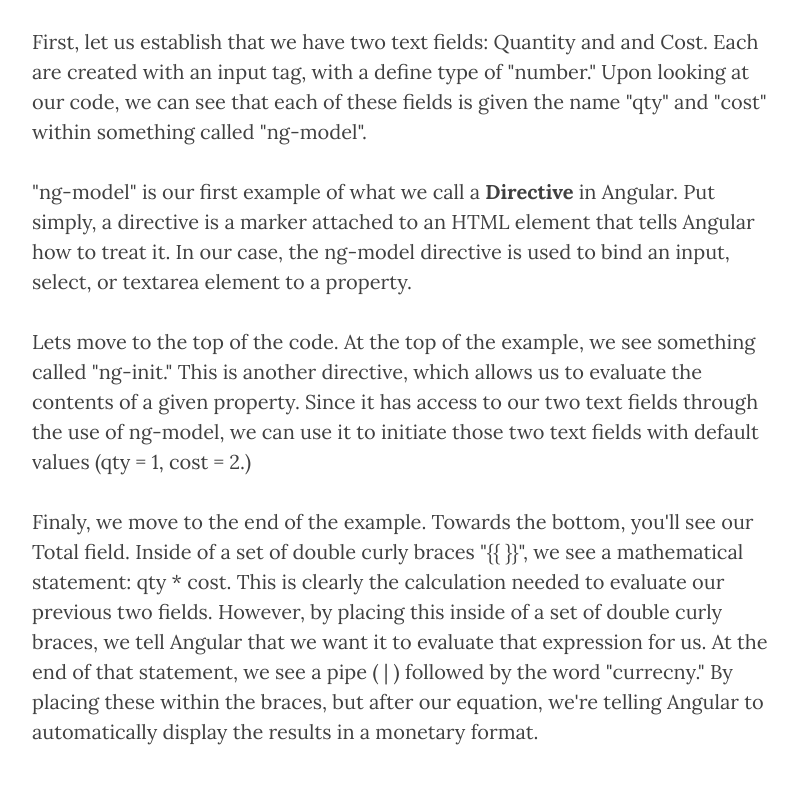
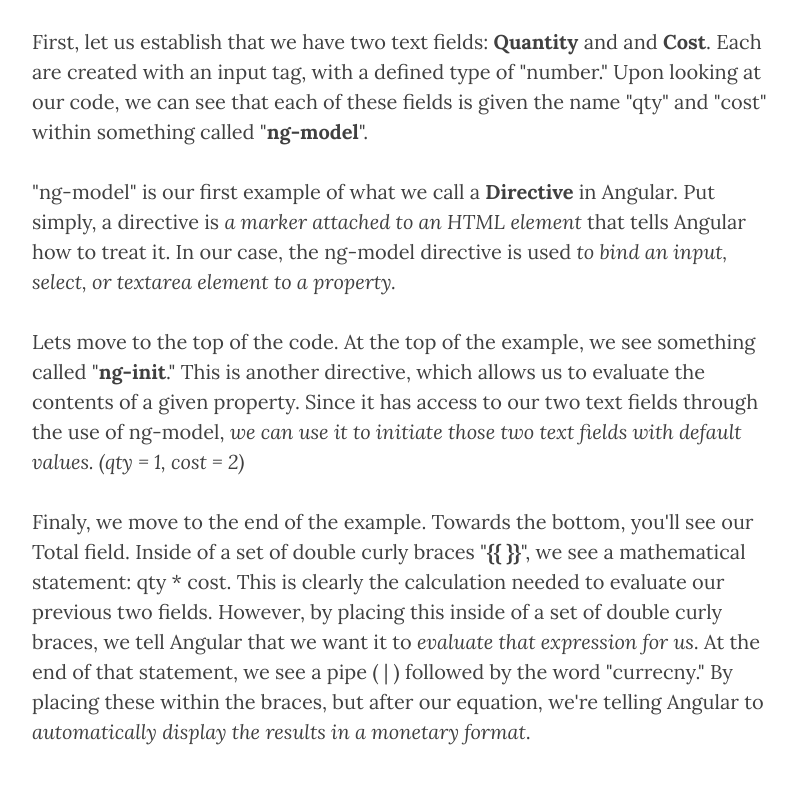
Before and after one commit to jjegbe01/Assignment6, a plain HTML site: page blogPost/post.html in a window 1280 px wide. Shown: the part 2086-2880 px from the top of the page, without its empty margins (233-1031 px from the left). Drawn offline with nearby package versions, Linux system fonts and the light colour scheme.

Commit message:
Formatting changes.

```diff
--- a/blogPost/post.html
+++ b/blogPost/post.html
@@ -144,17 +144,17 @@
 					<!--Pasted in example-->
 
 					<p>Lets evaluate our example, one step at a time.</p>
-					<p>First, let us establish that we have two text fields: Quantity and and Cost. Each are created with an input tag, with a define type of "number."
-					Upon looking at our code, we can see that each of these fields is given the name "qty" and "cost" within something called "ng-model".</p>
-					<p>"ng-model" is our first example of what we call a <b>Directive</b> in Angular. Put simply, a directive is a marker attached to an HTML element that
-					tells Angular how to treat it. In our case, the ng-model directive is used to bind an input, select, or textarea element to a property.</p>
-					<p>Lets move to the top of the code. At the top of the example, we see something called "ng-init." This is another directive, which allows us to evaluate
-					the contents of a given property. Since it has access to our two text fields through the use of ng-model, we can use it to initiate those two text fields with
-					default values (qty = 1, cost = 2.)</p>
-					<p>Finaly, we move to the end of the example. Towards the bottom, you'll see our Total field. Inside of a set of double curly braces "{{ }}",
+					<p>First, let us establish that we have two text fields: <b>Quantity</b> and and <b>Cost</b>. Each are created with an input tag, with a defined type of "number."
+					Upon looking at our code, we can see that each of these fields is given the name "qty" and "cost" within something called "<b>ng-model</b>".</p>
+					<p>"ng-model" is our first example of what we call a <b>Directive</b> in Angular. Put simply, a directive is <i>a marker attached to an HTML element</i> that
+					tells Angular how to treat it. In our case, the ng-model directive is used <i>to bind an input, select, or textarea element to a property.</i></p>
+					<p>Lets move to the top of the code. At the top of the example, we see something called "<b>ng-init</b>." This is another directive, which allows us to evaluate
+					the contents of a given property. Since it has access to our two text fields through the use of ng-model, <i>we can use it to initiate those two text fields with
+					default values. (qty = 1, cost = 2)</i></p>
+					<p>Finaly, we move to the end of the example. Towards the bottom, you'll see our Total field. Inside of a set of double curly braces "<b>{{ }}</b>",
 					we see a mathematical statement: qty * cost. This is clearly the calculation needed to evaluate our previous two fields. However, by placing this inside of
-					a set of double curly braces, we tell Angular that we want it to evaluate that expression for us. At the end of that statement, we see a pipe ( | ) followed
-					by the word "currecny." By placing these within the braces, but after our equation, we're telling Angular to automatically display the results in a monetary format.</p>
+					a set of double curly braces, we tell Angular that we want it to <i>evaluate that expression for us</i>. At the end of that statement, we see a pipe ( | ) followed
+					by the word "currecny." By placing these within the braces, but after our equation, we're telling Angular to <i>automatically display the results in a monetary format</i>.</p>
 
                 </div>
             </div>
```
